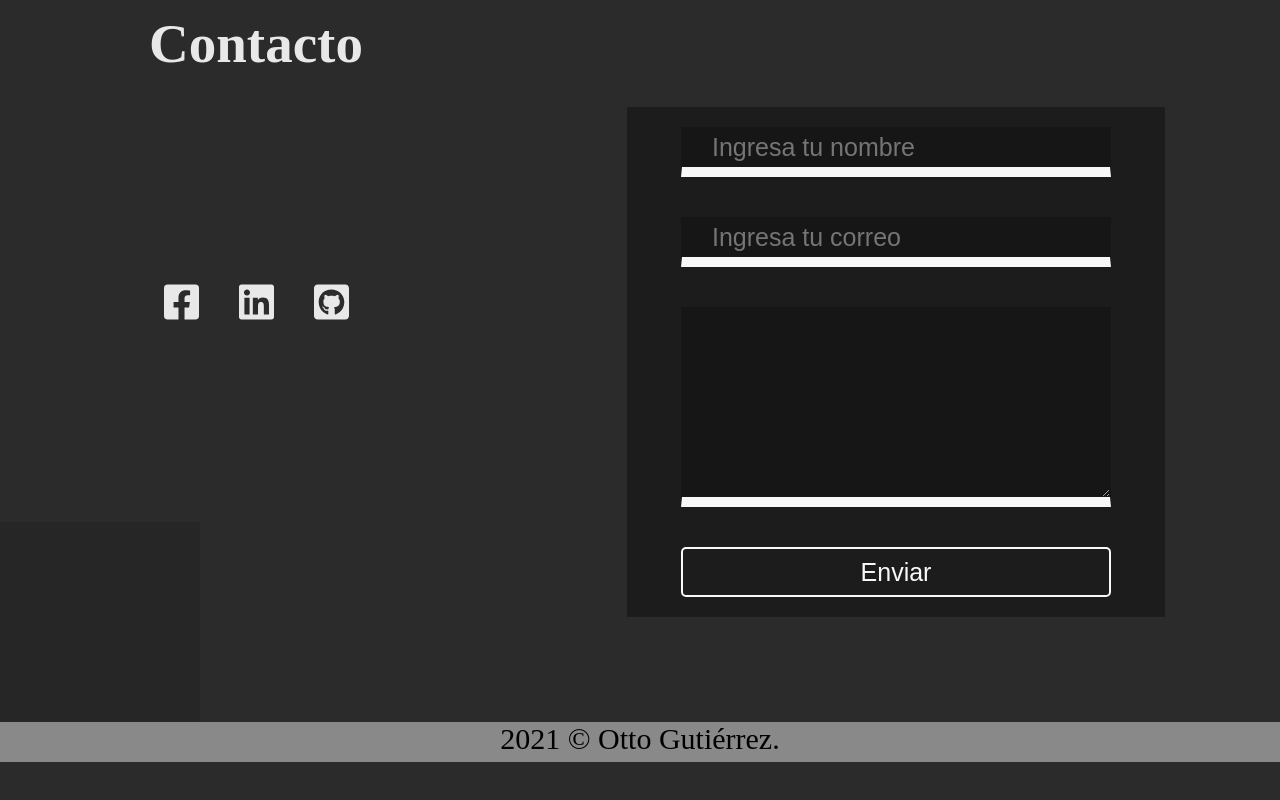
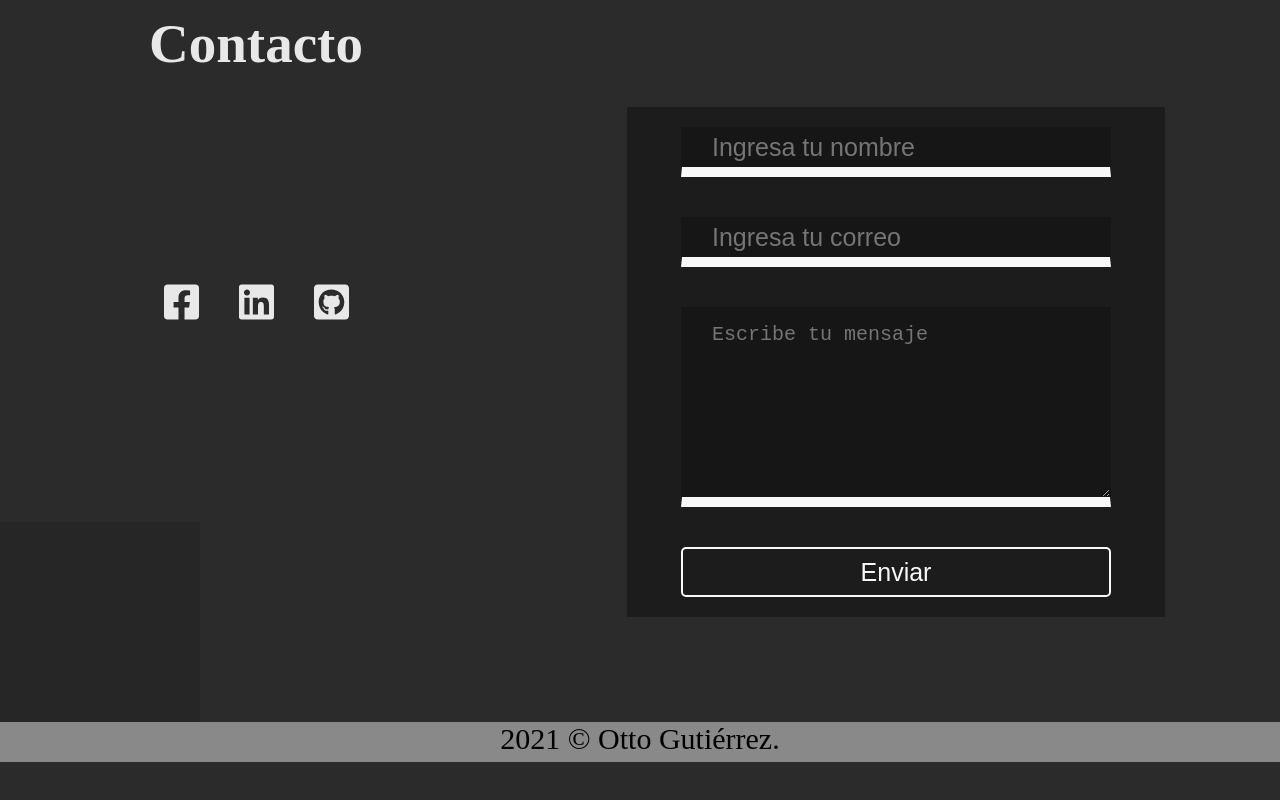
Before and after one commit to OttoGtz94/web-site, a React (Create React App) app: page / in a window 1280 px wide. Shown: the part 1638-2438 px from the top of the page. Built offline with nearby package versions, Linux system fonts and the light colour scheme; a web font is replaced by a local one.

Commit message:
Validacion del formulario

```diff
--- a/src/components/Formulario.jsx
+++ b/src/components/Formulario.jsx
@@ -1,4 +1,4 @@
-import React from 'react';
+import React, { useState } from 'react';
 import styled from '@emotion/styled';
 
 const ContenedorFormulario = styled.form`
@@ -48,27 +48,70 @@ const ContenedorFormulario = styled.form`
 `;
 
 const Formulario = () => {
+	const [error, guardarError] = useState(false);
+	const [datos, guardarDatos] = useState({
+		nombre: '',
+		correo: '',
+		mensaje: '',
+	});
+
+	const { nombre, correo, mensaje } = datos;
+	const leerFormulario = e => {
+		guardarDatos({
+			...datos,
+			[e.target.name]: e.target.value,
+		});
+	};
+
+	const enviarFormulario = e => {
+		e.preventDefault();
+		console.log(datos);
+		if (
+			nombre.trim() === '' ||
+			correo.trim() === '' ||
+			mensaje.trim() === ''
+		) {
+			guardarError(true);
+			return;
+		}
+		guardarError(false);
+		guardarDatos({
+			nombre: '',
+			correo: '',
+			mensaje: '',
+		});
+	};
 	return (
-		<ContenedorFormulario>
+		<ContenedorFormulario onSubmit={enviarFormulario}>
+			{error ? (
+				<p>Todos los campos son obligatorios</p>
+			) : null}
 			<input
 				type='text'
 				name='nombre'
 				id=''
 				placeholder='Ingresa tu nombre'
+				onChange={leerFormulario}
+				value={nombre}
 			/>
 			<input
 				type='email'
 				name='correo'
 				id=''
 				placeholder='Ingresa tu correo'
+				onChange={leerFormulario}
+				value={correo}
 			/>
 			<textarea
 				name='mensaje'
 				id=''
 				cols='30'
 				rows='10'
+				onChange={leerFormulario}
+				placeholder='Escribe tu mensaje'
+				value={mensaje}
 			></textarea>
-			<button>Enviar</button>
+			<button type='submit'>Enviar</button>
 		</ContenedorFormulario>
 	);
 };
```
